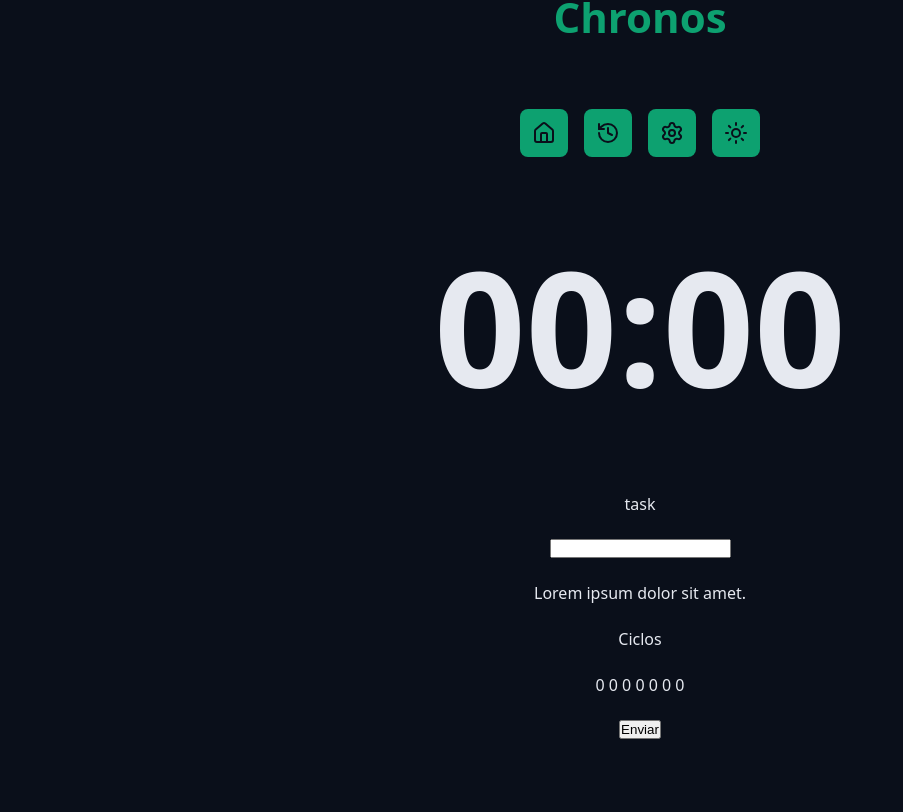
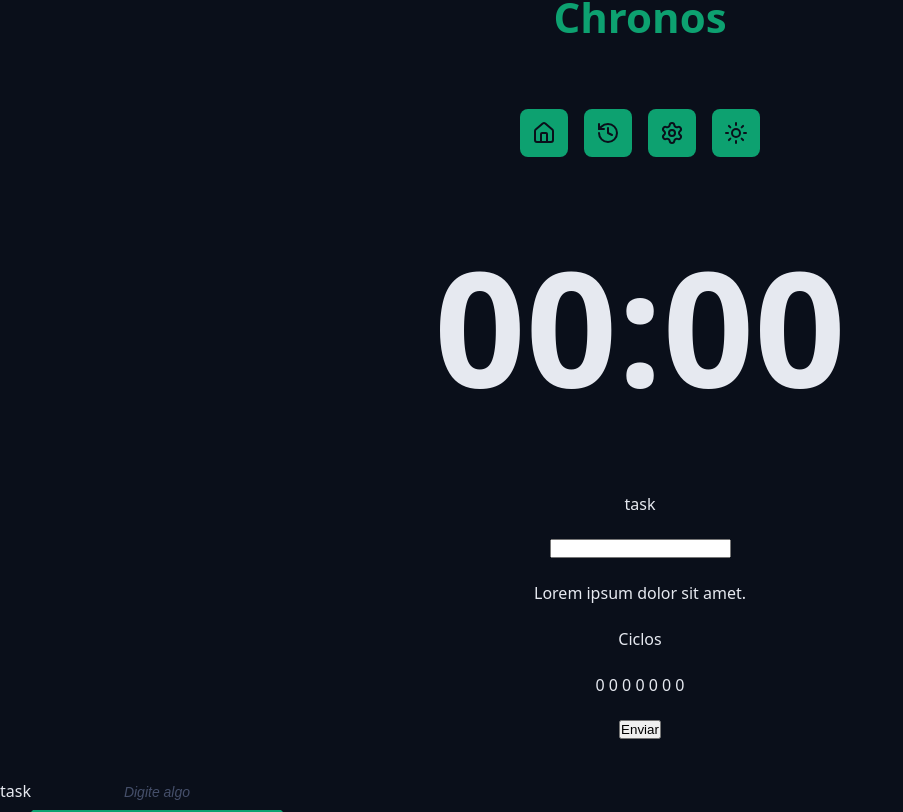
Before and after one commit to commit-ana/CONTRUCAO_FRONT1, a React (Vite) app in the folder praticas/pratica04/chronos-pomodoro/: page / in a window 1280 px wide. Shown: the part 144-956 px from the top of the page, without its empty margins (0-903 px from the left). Before the commit the page ends 915 px from the top, so only its background shows below. Built offline with nearby package versions, Linux system fonts and the light colour scheme.

Commit message:
pratica17 - estilizando input com pseudo classes

```diff
--- a/praticas/pratica04/chronos-pomodoro/src/components/DefaultInput/index.tsx
+++ b/praticas/pratica04/chronos-pomodoro/src/components/DefaultInput/index.tsx
@@ -1,4 +1,5 @@
 import React from 'react';
+import styles from './styles.module.css'
 
 type DefaultInputProps = {
   id: string;
@@ -14,7 +15,12 @@
   return (
     <>
       <label htmlFor={id}>{labelText}</label>
-      <input id={id} type={type} {...rest} />
+<input
+    className={styles.input}
+    id={id}
+    type={type}
+    {...rest}
+      />
     </>
   );
 }
--- a/praticas/pratica04/chronos-pomodoro/src/components/DefaultInput/styles.module.css
+++ b/praticas/pratica04/chronos-pomodoro/src/components/DefaultInput/styles.module.css
@@ -1,6 +1,31 @@
-.container {
-  font-size: clamp(8rem, 30vw, 16rem);
-  font-weight: bold;
+.input {
+  background-color: transparent;
   text-align: center;
-  line-height: 1.3;
+  font-size: 1.8rem;
+  padding: 0.8rem;
+  color: var(--text-default);
+  outline: none; /* Remove a borda padrão feia do navegador */
+
+  /* O truque para evitar o "pulo" no layout */
+  border: 0.2rem solid transparent;
+  border-bottom: 0.2rem solid var(--primary);
+
+  /* Transição suave de 0.1s para quando o estado (foco, cor) mudar */
+  transition: all 0.1s ease-in-out;
 }
+.input:focus {
+  border-radius: 0.8rem;
+  /* A borda deixa de ser transparente e ganha a cor primária */
+  border: 0.2rem solid var(--primary);
+}
+.input::placeholder {
+  color: var(--gray-500);
+  font-size: 1.4rem;
+  font-style: italic;
+}
+.input:disabled {
+  /* Pintamos a linha de baixo com a cor de desativado do nosso tema */
+  border-bottom: 0.2rem solid var(--disabled);
+  /* A cor do texto digitado fica mais apagada */
+  color: var(--text-muted);
+}
```
Also changed, not shown: praticas/pratica04/chronos-pomodoro/src/App.tsx (+5 -3 lines), praticas/pratica04/chronos-pomodoro/src/styles/globals.css (line endings or trailing spaces).
